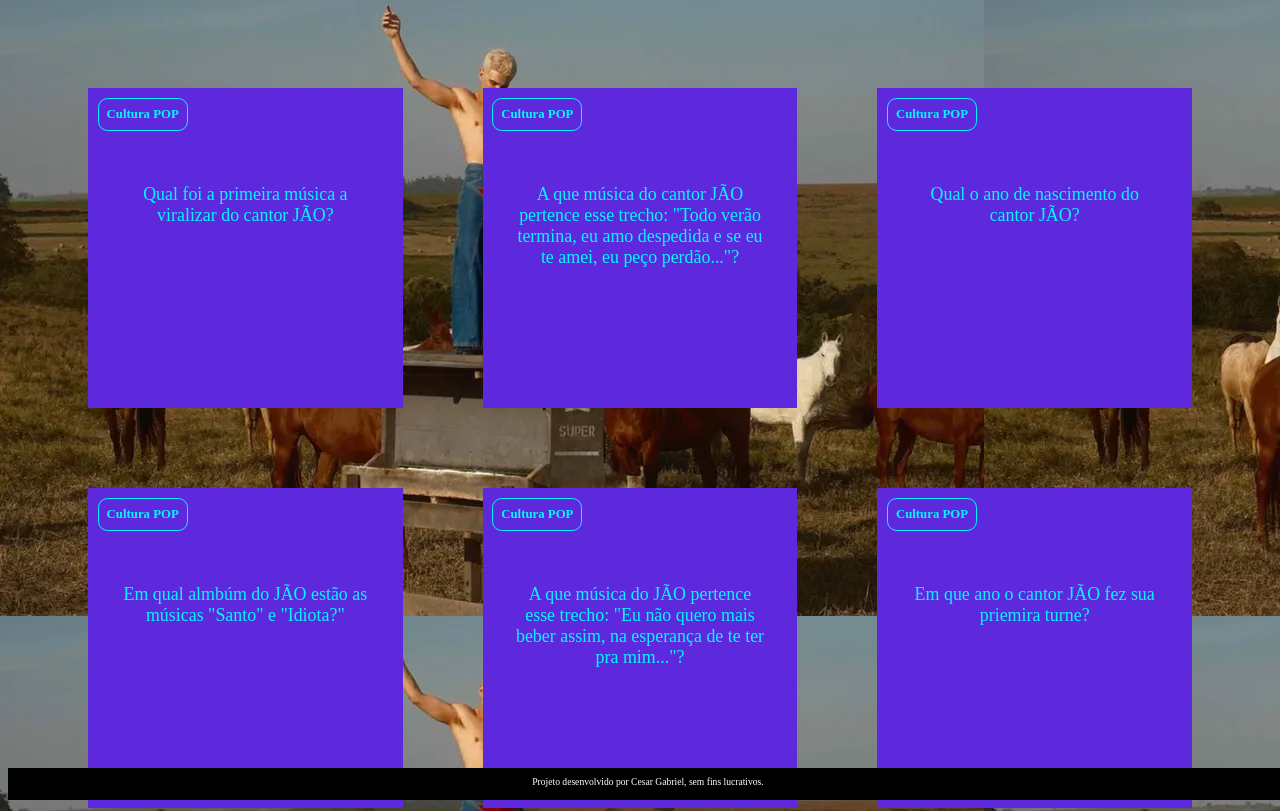
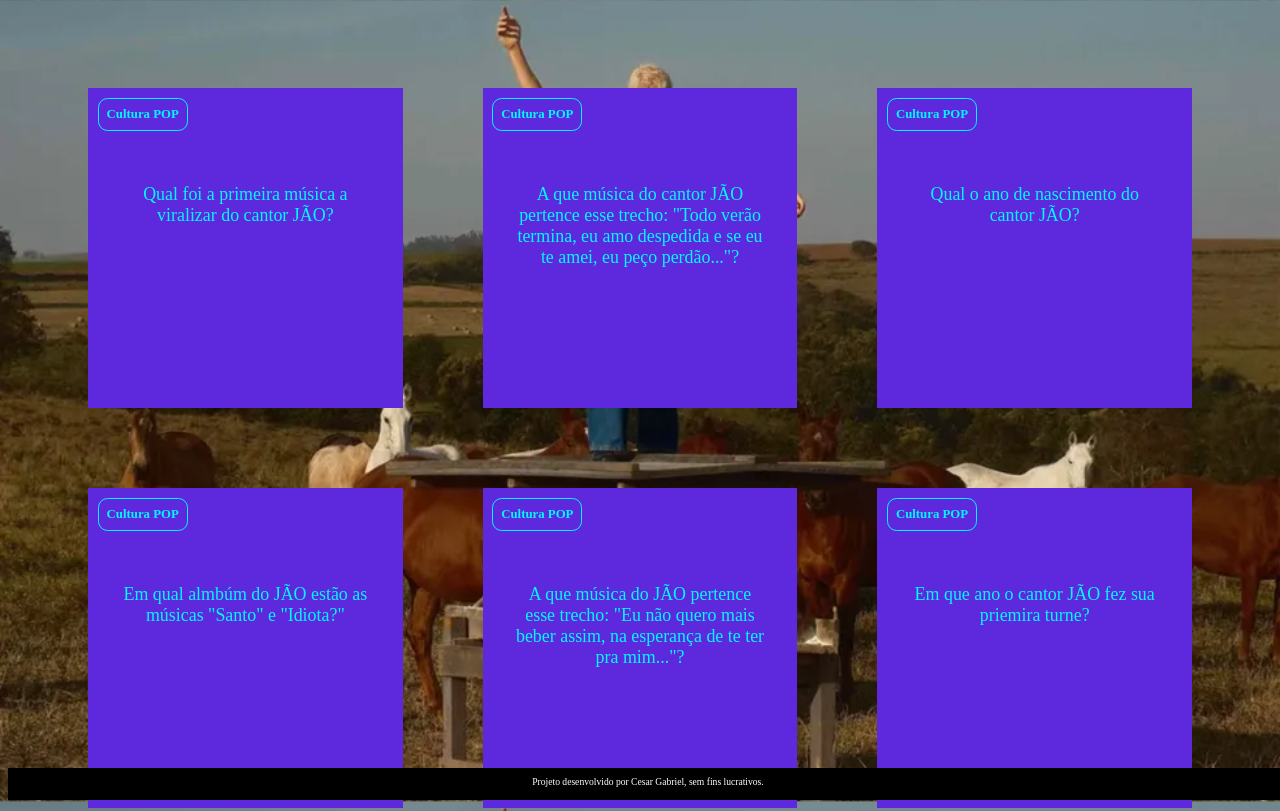
Before and after one commit to cesar1227B/cartao_resposta2, a plain HTML site: page flashcard-aula_4/index.html in a window 1280 px wide. Shown: the top 811 px of the page. Drawn offline with Linux system fonts and the light colour scheme.

Commit message:
Add files via upload

```diff
--- a/flashcard-aula_4/assets/style.css
+++ b/flashcard-aula_4/assets/style.css
@@ -5,8 +5,12 @@
 }
 
 body {
-    background: url('img/capa-jao.webp');
+    background: url('img/capa-jao.webp') center fixed;
     font-family: Bai Jamjuree;
+    background-position: center;
+    background-repeat: no-repeat;
+    background-size: cover;
+
 }
 
 #container {
```
